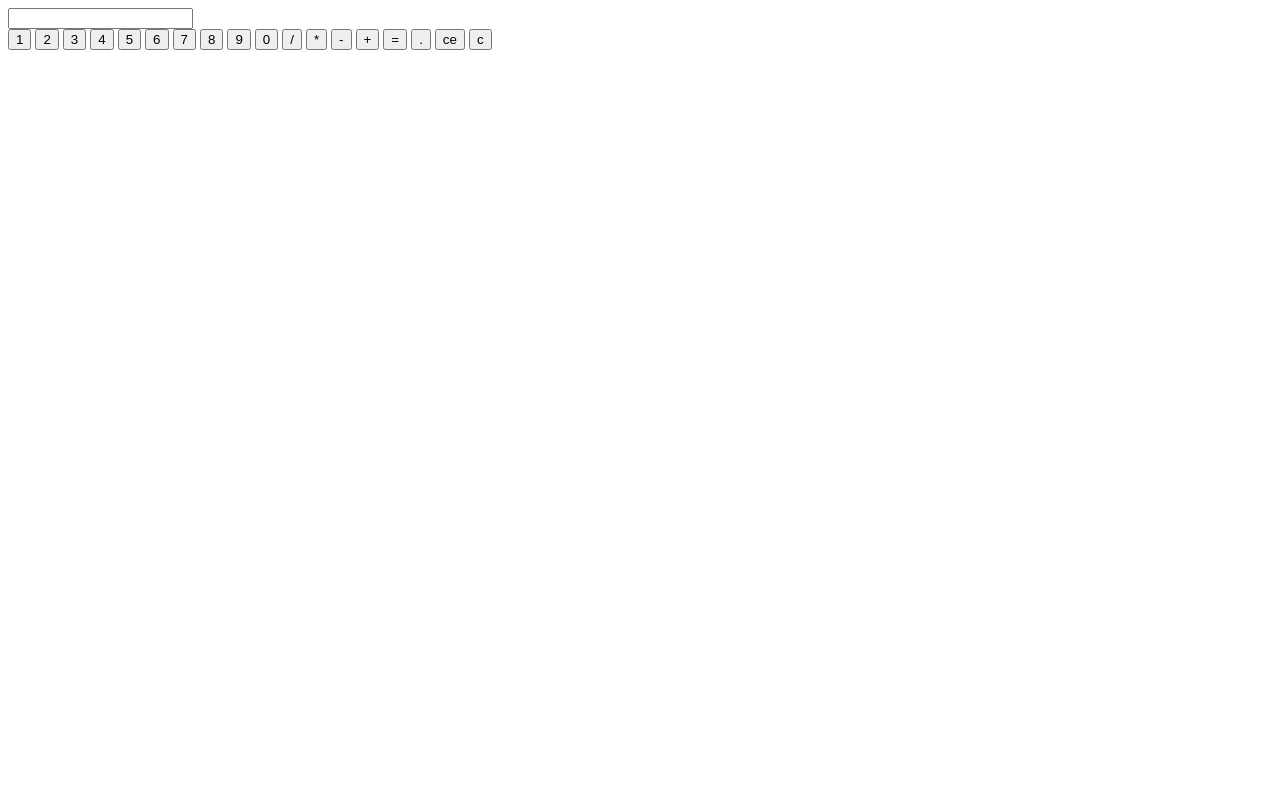
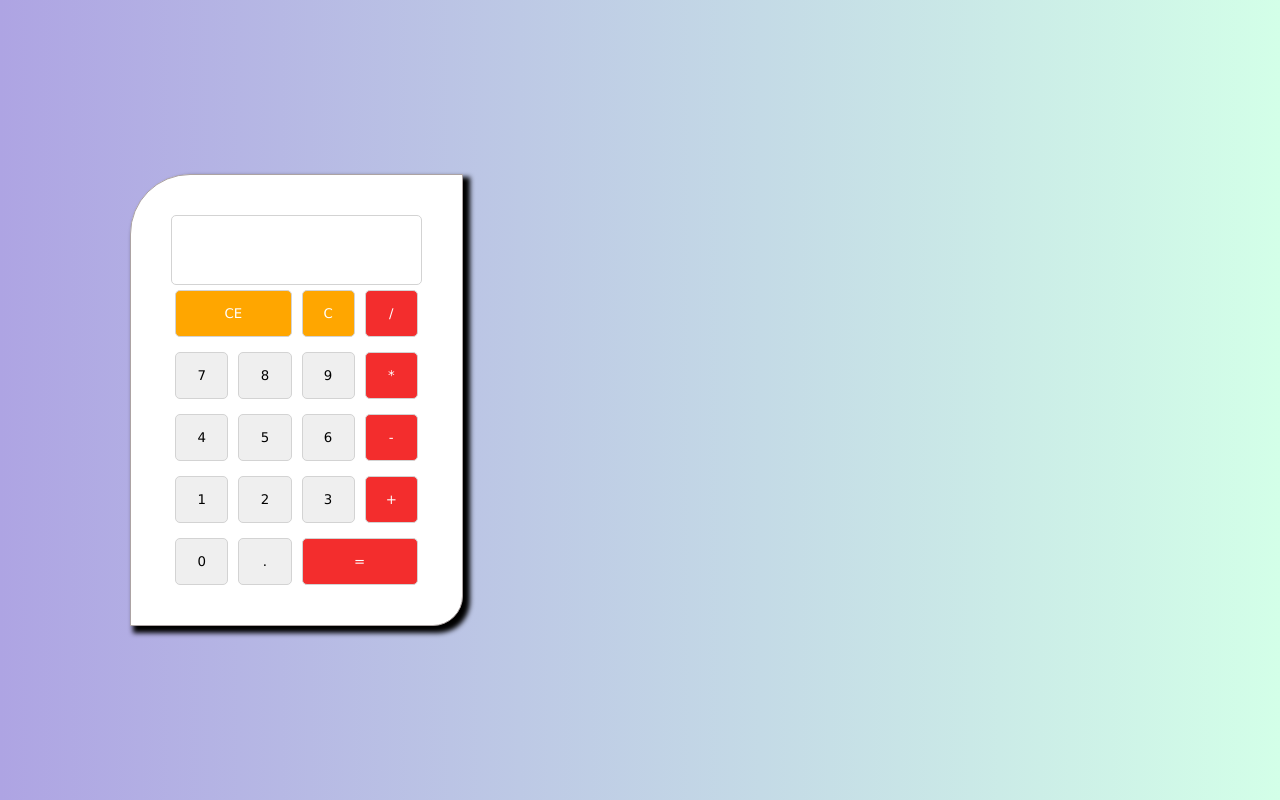
Before and after one commit to Force-User/calculator, a website: page index.html in a window 1280 px wide. Drawn offline with Linux system fonts and the light colour scheme.

Commit message:
feat: add style for calculator

```diff
--- a/index.html
+++ b/index.html
@@ -10,28 +10,28 @@
     <div class="area">
         <div class="wrapper">
             <div class="calculator">
-                <div class="calculator-screen">
-                    <input type="text">
-                </div>
+                <label for="inp" class="calculator-screen">
+                    <input id="inp" type="text">
+                </label>
                 <div class="calculator-buttons">
-                    <button class="calculator-buttons__button">1</button>
-                    <button class="calculator-buttons__button">2</button>
-                    <button class="calculator-buttons__button">3</button>
-                    <button class="calculator-buttons__button">4</button>
-                    <button class="calculator-buttons__button">5</button>
-                    <button class="calculator-buttons__button">6</button>
-                    <button class="calculator-buttons__button">7</button>
-                    <button class="calculator-buttons__button">8</button>
-                    <button class="calculator-buttons__button">9</button>
-                    <button class="calculator-buttons__button">0</button>
-                    <button class="calculator-buttons__button">/</button>
-                    <button class="calculator-buttons__button">*</button>
-                    <button class="calculator-buttons__button">-</button>
-                    <button class="calculator-buttons__button">+</button>
-                    <button class="calculator-buttons__button">=</button>
-                    <button class="calculator-buttons__button">.</button>
-                    <button class="calculator-buttons__button">ce</button>
-                    <button class="calculator-buttons__button">c</button>
+                    <button class="calculator-buttons__button clear-button ce-button">ce</button>
+                    <button class="calculator-buttons__button clear-button">c</button>
+                    <button class="calculator-buttons__button operation-button">/</button>
+                    <button class="calculator-buttons__button number-button">7</button>
+                    <button class="calculator-buttons__button number-button">8</button>
+                    <button class="calculator-buttons__button number-button">9</button>
+                    <button class="calculator-buttons__button operation-button">*</button>
+                    <button class="calculator-buttons__button number-button">4</button>
+                    <button class="calculator-buttons__button number-button">5</button>
+                    <button class="calculator-buttons__button number-button">6</button>
+                    <button class="calculator-buttons__button operation-button">-</button>
+                    <button class="calculator-buttons__button number-button">1</button>
+                    <button class="calculator-buttons__button number-button">2</button>
+                    <button class="calculator-buttons__button number-button">3</button>
+                    <button class="calculator-buttons__button operation-button">+</button>
+                    <button class="calculator-buttons__button number-button">0</button>
+                    <button class="calculator-buttons__button ">.</button>
+                    <button class="calculator-buttons__button operation-button equally-button">=</button>
                 </div>
             </div>
         </div>
--- a/sass/base/_base.scss
+++ b/sass/base/_base.scss
@@ -0,0 +1,9 @@
+* {
+    margin:0;
+    padding: 0;
+    border:none;
+    outline:none;
+    box-sizing: border-box;
+    font-family: Verdana, Geneva, Tahoma, sans-serif;
+    text-transform: uppercase;
+}
--- /dev/null
+++ b/sass/base/_mixin.scss
@@ -0,0 +1,5 @@
+@mixin flex($vertical:center, $horizon:center) {
+    display: flex;
+    align-items: $vertical;
+    justify-content: $horizon;
+}
--- a/sass/components/_button.scss
+++ b/sass/components/_button.scss
@@ -0,0 +1,29 @@
+.calculator-buttons__button {
+  padding: 15px 20px;
+  border: 1px solid lightgray;
+  border-radius: 5px;
+  transition: 0.5s;
+  &:hover {
+    background-color: rgb(16, 156, 216);
+    color: #fff;
+  }
+}
+
+.operation-button {
+  background-color: rgb(243, 45, 45);
+  color: #fff;
+  &:hover {
+    background-color: rgb(27, 68, 86);
+  }
+}
+.clear-button {
+  background-color: rgb(255, 166, 0);
+  color: #fff;
+  &:hover {
+    background-color: rgb(11, 191, 104);
+  }
+}
+.ce-button,
+.equally-button {
+  grid-column: span 2;
+}
--- a/sass/components/_screen.scss
+++ b/sass/components/_screen.scss
@@ -0,0 +1,18 @@
+.calculator-screen {
+  background-color: #fff;
+  width: 100%;
+  height: 70px;
+  border-radius: 5px;
+  display: flex;
+  align-items: center;
+  justify-content: center;
+  margin-bottom: 5px;
+  border: 1px solid lightgray;
+  cursor: text;
+
+  input {
+    font-size: 20px;
+    width: 80%;
+    text-align: end;
+  }
+}
--- a/sass/layout/_area.scss
+++ b/sass/layout/_area.scss
@@ -0,0 +1,5 @@
+.area {
+    @include flex();
+    height: 100vh;
+    background: linear-gradient(90deg, #aea4e3, #d3ffe8);
+}
--- /dev/null
+++ b/sass/layout/_calculator-buttons.scss
@@ -0,0 +1,6 @@
+.calculator-buttons {
+  display: grid;
+  grid-template-columns: 1fr 1fr 1fr 1fr;
+  grid-template-rows: 1fr 1fr 1fr 1fr 1fr;
+  grid-gap: 15px 10px;
+}
--- /dev/null
+++ b/sass/layout/_calculator.scss
@@ -0,0 +1,9 @@
+.calculator {
+  @include flex();
+  flex-direction: column;
+  padding: 40px 40px;
+  background-color: #fff;
+  border: 1px solid rgb(172, 163, 163);
+  border-radius: 60px 0 30px 0;
+  box-shadow: 5px 5px 5px 2px;
+}
--- a/sass/layout/_wrapper.scss
+++ b/sass/layout/_wrapper.scss
@@ -0,0 +1,4 @@
+.wrapper {
+    width: 1020px;
+    @include flex($horizon:flex-start);
+}
--- a/sass/style.scss
+++ b/sass/style.scss
@@ -1,5 +1,8 @@
 @import "base/base";
+@import "base/mixin";
 @import "layout/area";
 @import "layout/wrapper";
+@import "layout/calculator";
+@import "layout/calculator-buttons";
 @import "components/screen";
 @import "components/button";
```
Also changed, not shown: sass/style.css, 1 other file.
